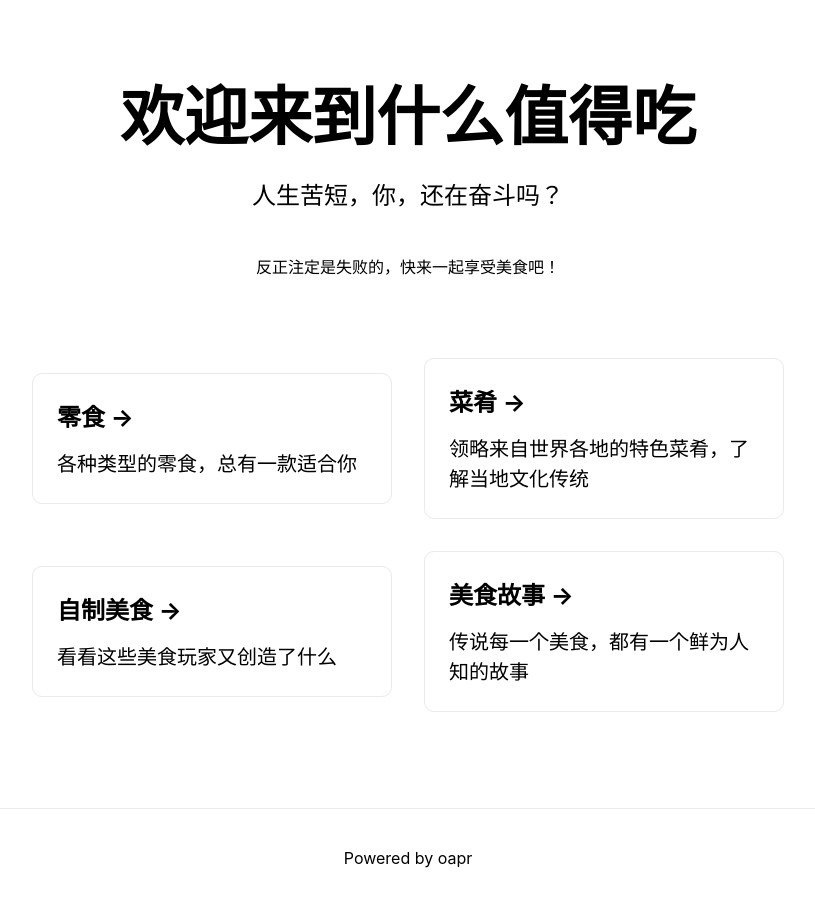
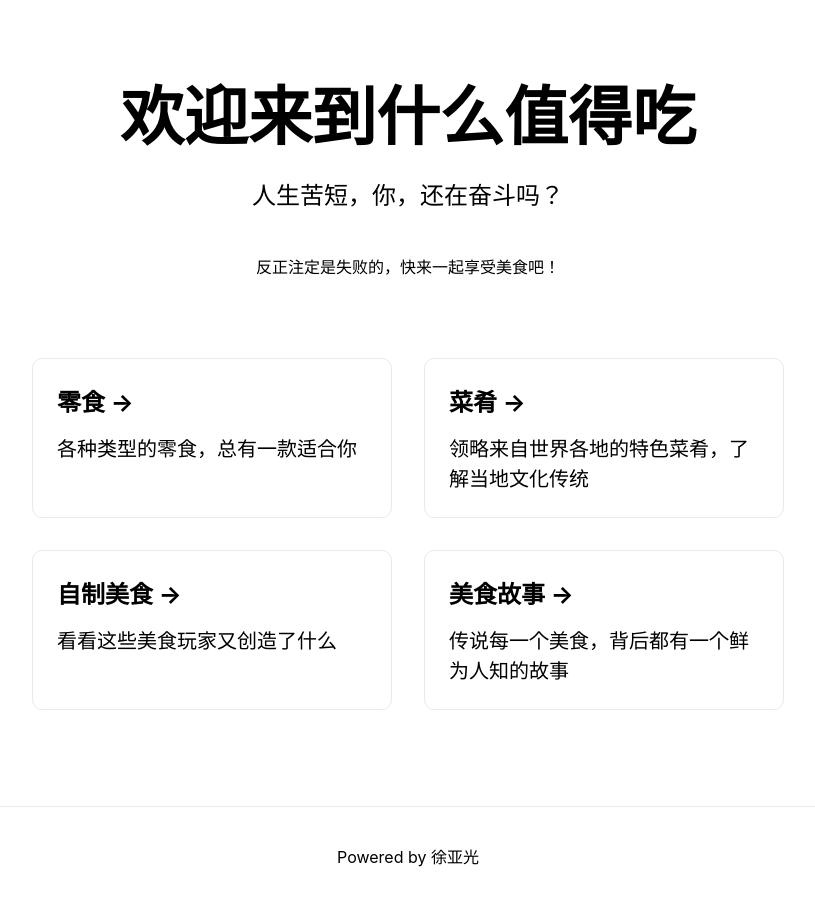
Before and after one commit to sunOpar/foodie, a Next.js app: page / in a window 1280 px wide. Shown: the whole page, without its empty margins (232-1047 px from the left). Built offline with nearby package versions, Linux system fonts and the light colour scheme.

Commit message:
refactor: add src folder

```diff
--- /dev/null
+++ b/src/components/Link.js
@@ -0,0 +1,10 @@
+import React from 'react'
+import NextLink from 'next/link'
+
+export default function Link({ children, ...props }) {
+  return (
+    <NextLink {...props}>
+      <a>{children}</a>
+    </NextLink>
+  )
+}
--- /dev/null
+++ b/src/features/home/Card.js
@@ -0,0 +1,54 @@
+import React from 'react'
+import Link from '../../components/Link'
+import PropTypes from 'prop-types'
+
+function Card({ title, content, href }) {
+  return (
+    <div className="card">
+      <Link href={href}>
+        <h3>{title} &rarr;</h3>
+        <p>{content}</p>
+      </Link>
+      <style jsx>{`
+        .card {
+          margin: 1rem;
+          height: 160px;
+          flex-basis: 45%;
+          padding: 1.5rem;
+          text-align: left;
+          color: #000;
+          text-decoration: none;
+          border: 1px solid #eaeaea;
+          border-radius: 10px;
+          transition: color 0.15s ease, border-color 0.15s ease;
+        }
+        .card:hover,
+        .card:focus,
+        .card:active {
+          color: #0070f3;
+          border-color: #0070f3;
+        }
+
+        .card h3 {
+          color: inhreit;
+          margin: 0 0 1rem 0;
+          font-size: 1.5rem;
+        }
+
+        .card p {
+          margin: 0;
+          font-size: 1.25rem;
+          line-height: 1.5;
+        }
+      `}</style>
+    </div>
+  )
+}
+
+Card.propTypes = {
+  title: PropTypes.string,
+  content: PropTypes.string,
+  href: PropTypes.string
+}
+
+export default Card
--- /dev/null
+++ b/src/globalStyle.css
@@ -0,0 +1,4 @@
+a {
+  text-decoration: none;
+  color: inherit;
+}
--- /dev/null
+++ b/src/pages/_app.js
@@ -0,0 +1,20 @@
+// import App from 'next/app'
+import '../globalStyle.css'
+
+function MyApp({ Component, pageProps }) {
+  return <Component {...pageProps} />
+}
+
+// Only uncomment this method if you have blocking data requirements for
+// every single page in your application. This disables the ability to
+// perform automatic static optimization, causing every page in your app to
+// be server-side rendered.
+//
+// MyApp.getInitialProps = async (appContext) => {
+//   // calls page's `getInitialProps` and fills `appProps.pageProps`
+//   const appProps = await App.getInitialProps(appContext);
+//
+//   return { ...appProps }
+// }
+
+export default MyApp
--- a/pages/index.js
+++ b/src/pages/index.js
@@ -1,5 +1,28 @@
 import Head from 'next/head'
+import Card from '../features/home/card'
 
+const cardData = [
+  {
+    href: '/snack',
+    title: '零食',
+    content: '各种类型的零食，总有一款适合你',
+  },
+  {
+    href: '/dish',
+    title: '菜肴',
+    content: '领略来自世界各地的特色菜肴，了解当地文化传统',
+  },
+  {
+    href: '/DIY',
+    title: '自制美食',
+    content: '看看这些美食玩家又创造了什么',
+  },
+  {
+    href: '/story',
+    title: '美食故事',
+    content: '传说每一个美食，背后都有一个鲜为人知的故事',
+  },
+]
 const Home = () => (
   <div className="container">
     <Head>
@@ -15,37 +38,13 @@ const Home = () => (
       <p>反正注定是失败的，快来一起享受美食吧！</p>
 
       <div className="grid">
-        <a href="https://nextjs.org/docs" className="card">
-          <h3>零食 &rarr;</h3>
-          <p>各种类型的零食，总有一款适合你</p>
-        </a>
-
-        <a href="https://nextjs.org/learn" className="card">
-          <h3>菜肴 &rarr;</h3>
-          <p>领略来自世界各地的特色菜肴，了解当地文化传统</p>
-        </a>
-
-        <a
-          href="https://github.com/zeit/next.js/tree/master/examples"
-          className="card"
-        >
-          <h3>自制美食 &rarr;</h3>
-          <p>看看这些美食玩家又创造了什么</p>
-        </a>
-
-        <a
-          href="https://zeit.co/new?filter=next.js&utm_source=create-next-app&utm_medium=default-template&utm_campaign=create-next-app"
-          className="card"
-        >
-          <h3>美食故事 &rarr;</h3>
-          <p>
-          传说每一个美食，都有一个鲜为人知的故事
-          </p>
-        </a>
+        {cardData.map(item=>(
+          <Card key={item.title} {...item} />
+        ))}
       </div>
     </main>
 
-    <footer>Powered by oapr</footer>
+    <footer>Powered by 徐亚光</footer>
 
     <style jsx>{`
       .container {
@@ -83,11 +82,6 @@ const Home = () => (
         display: flex;
         justify-content: center;
         align-items: center;
-      }
-
-      a {
-        color: inherit;
-        text-decoration: none;
       }
 
       .title a {
@@ -138,6 +132,7 @@ const Home = () => (
 
       .card {
         margin: 1rem;
+        height: 160px;
         flex-basis: 45%;
         padding: 1.5rem;
         text-align: left;
```
Also changed, not shown: src/pages/dish.js (added, +9 -0 lines), src/pages/diy.js (added, +9 -0 lines), src/pages/snack.js (added, +9 -0 lines), src/pages/story.js (added, +9 -0 lines), 1 other file (tests, documents, lock files or other folders).
